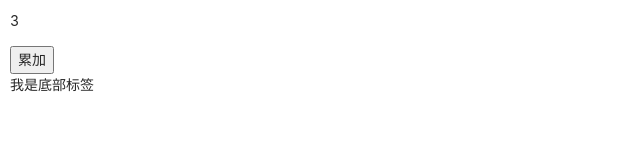
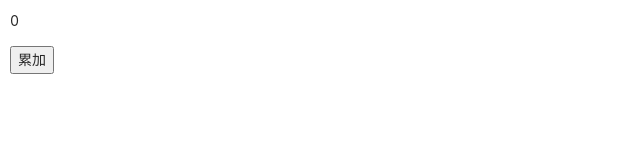
Before and after one commit to Believel/blog, a React (Vite) app in the folder React/my-react-app/: page / in a window 1280 px wide. Shown: the top 160 px of the page, without its empty margins (0-640 px from the left). Built offline with nearby package versions, Linux system fonts and the light colour scheme.

Commit message:
setState

```diff
--- a/React/my-react-app/package.json
+++ b/React/my-react-app/package.json
@@ -2,7 +2,7 @@
   "name": "my-react-app",
   "version": "0.0.0",
   "scripts": {
-    "dev": "vite",
+    "dev": "vite --port 8088",
     "build": "tsc && vite build",
     "preview": "vite preview"
   },
--- a/React/my-react-app/src/App.tsx
+++ b/React/my-react-app/src/App.tsx
@@ -4,7 +4,9 @@
 // import HighComp from './demo/03HighComp';
 // import HooksContext from './demo/04HooksContext'
 
+
 import Demo from './demo/07demo';
+import StateDemo from './demo/08setState'
 
 // import ClockDemo from './demo/clock'
 
@@ -16,8 +18,9 @@ function App() {
       {/* <ClassContextDemo /> */}
       {/* <HighComp /> */}
       {/* <HooksContext /> */}
-      <Demo />
+      {/* <Demo /> */}
       {/* <ClockDemo /> */}
+      <StateDemo />
     </div>
   )
 }
--- /dev/null
+++ b/React/my-react-app/src/demo/08setState.tsx
@@ -0,0 +1,106 @@
+import React from 'react'
+interface S {
+  count: number
+}
+class StateDemo extends React.Component<any, S>{
+  constructor(props: any) {
+    super(props);
+    this.state = {
+      count: 0
+    }
+  }
+  // increase = () => {
+    // 传入对象
+    // this.setState({
+    //   count: this.state.count + 1
+    // })
+    // this.setState({
+    //   count: this.state.count + 1
+    // })
+    // this.setState({
+    //   count: this.state.count + 1
+    // })
+
+    // 传入函数
+
+    // this.setState(prevState => {
+    //   return {
+    //     count: prevState.count + 1
+    //   }
+    // })
+    // this.setState(prevState => {
+    //   return {
+    //     count: prevState.count + 1
+    //   }
+    // })
+    // this.setState(prevState => {
+    //   return {
+    //     count: prevState.count + 1
+    //   }
+    // })
+
+    // 异步更新
+    // this.setState({
+    //   count: this.state.count + 1
+    // }, () => {
+    //   console.log('count by callback:' + this.state.count)
+    // })
+    // console.log('count:', this.state.count) // 异步的，拿不到最新值
+
+
+    // 同步更新
+    // setTimeout(() => {
+    //   this.setState({
+    //     count: this.state.count + 1
+    //   })
+
+    //   console.log('count:', this.state.count);
+    // }, 0)
+  // }
+  // increase = () => {
+    // 开始：处于 batchUpdate
+    // isBatchingUpdates = true          命中是异步
+    // this.setState({
+    //   count: this.state.count + 1
+    // })
+    // 结束：
+    // isBatchingUpdates = false
+  // }
+  increase = () => {
+    // 开始：处于 batchUpdate
+    // isBatchingUpdates = true
+    setTimeout(() => {
+      //此时 isBatchingUpdates = false   没命中是同步
+      this.setState({
+        count: this.state.count + 1
+      })
+    }, 0)
+
+    // 结束：
+    // isBatchingUpdates = false
+  }
+  render() {
+    const { count } = this.state
+    return (
+      <div>
+        <p>{count}</p>
+        <button onClick={this.increase}>累加</button>
+      </div>
+    )
+  }
+}
+
+// setState 无所谓是同步还是异步
+// 看是否能命中 batchUpdate 机制
+  // 1. 生命周期（和它调用的函数）
+  // 2. React 中注册的事件（和它调用的函数）
+  // 3. React可以“管理”的入口
+// 判断 isBatchingUpdates
+
+
+// 哪些不能命中 batchUpdate 机制
+  // 1. setTimeout、setInterval
+  // 2. 自定义的DOM事件
+  // 3. React管不到的入口
+
+export default StateDemo
```
Also changed, not shown: React/my-react-app/src/demo/07demo.tsx (+11 -5 lines), 1 other file (tests, documents, lock files or other folders).
